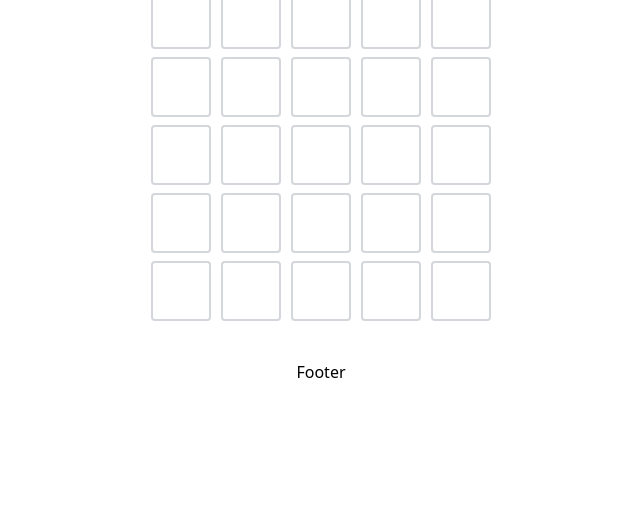
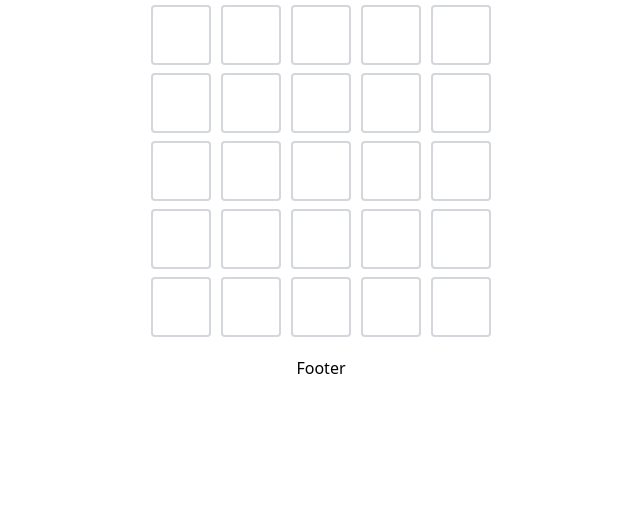
Before and after one commit to AghaNoorAhmed/drake-full-stack-lab02-css-wordle-layout-AghaNoorAhmed, a plain HTML site: page index.html in a window 1280 px wide. Shown: the part 274-800 px from the top of the page, without its empty margins (319-959 px from the left). Drawn offline with Linux system fonts and the light colour scheme.

Commit message:
Update styles.css

```diff
--- a/styles.css
+++ b/styles.css
@@ -8,25 +8,34 @@ body {
   flex-direction: column;
   align-items: center;
   justify-content: center;
-  min-height: 100vh;
-  margin: 0;
   font-family: system-ui, sans-serif;
-  gap: 24px;
+  gap: 20px;
 }
 
+/* Keep header and footer centered */
+header h1,
+footer p {
+  margin: 0;
+  text-align: center;
+}
+
+/* Center the game board itself */
 .game-board {
   display: flex;
   flex-direction: column;
   align-items: center;
+  justify-content: center;
   gap: 8px;
 }
 
+/* Each row = 5 tiles side by side */
 .row {
   display: flex;
   gap: 10px;
   justify-content: center;
 }
 
+/* Tile look */
 .tile {
   width: 60px;
   height: 60px;
@@ -40,13 +49,3 @@ body {
   box-sizing: border-box;
   border-radius: 4px;
 }
-
-header h1 {
-  text-align: center;
-  margin: 0;
-}
-
-footer {
-  text-align: center;
-  margin: 0;
-}
```
